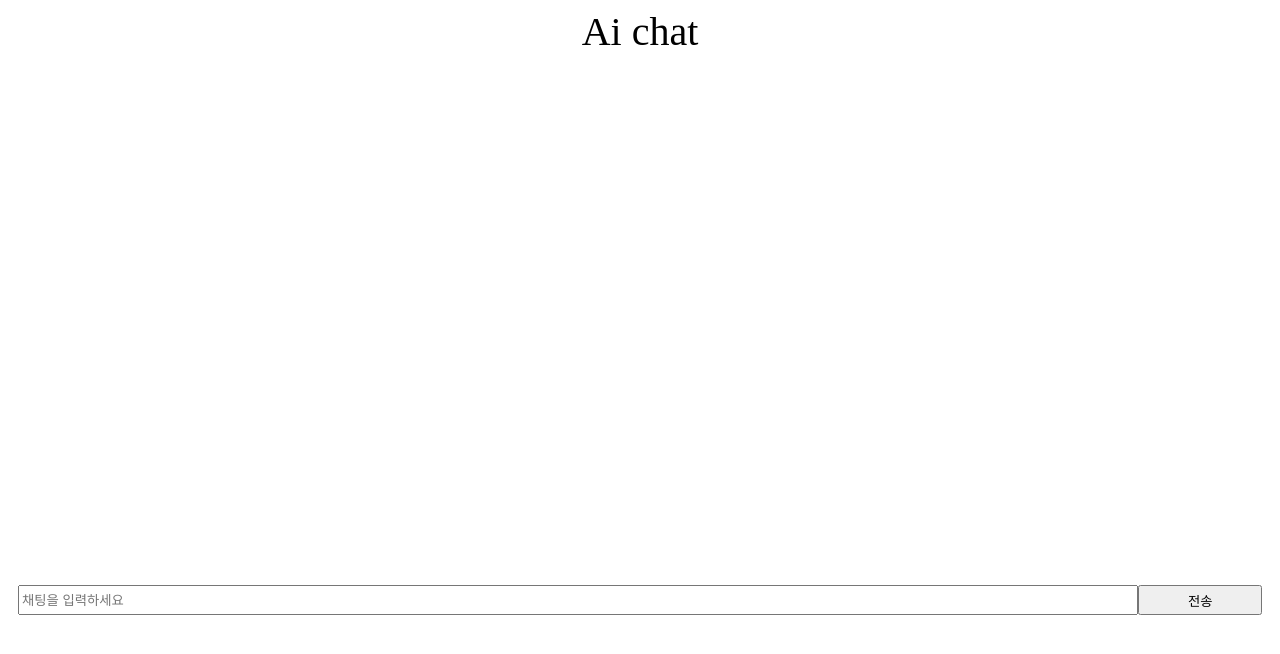
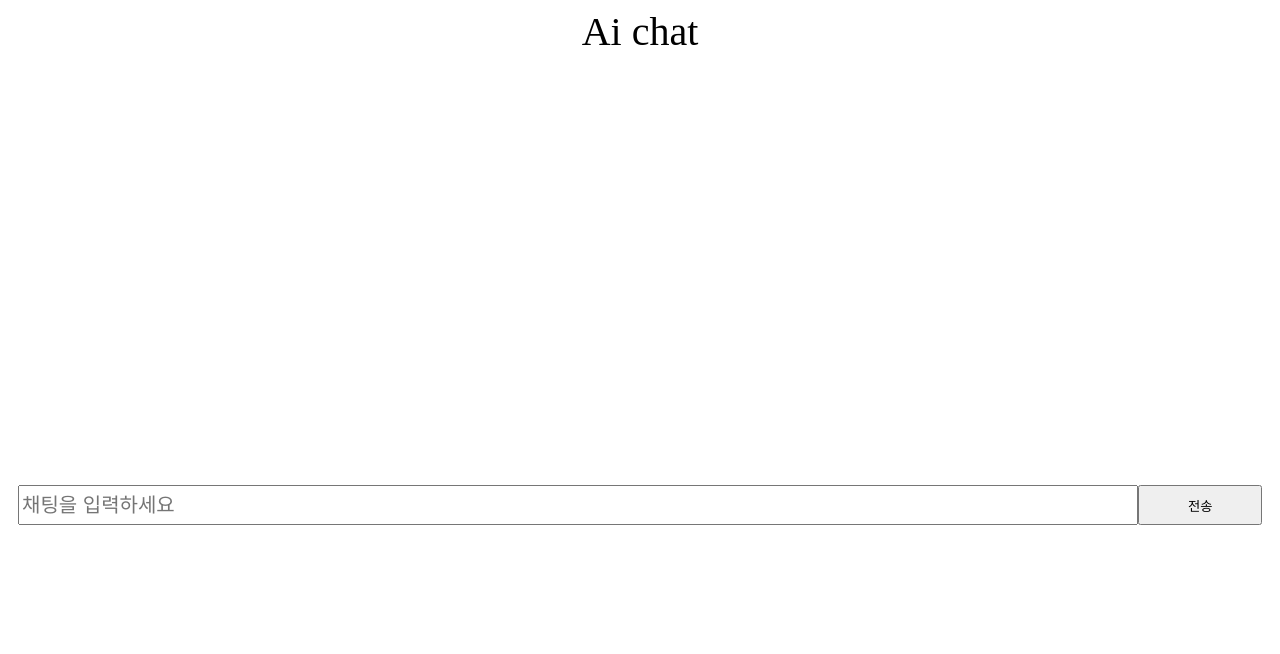
Before and after one commit to Leewonchan14/ChatBot, a website: page index.html in a window 1280 px wide. Drawn offline with Linux system fonts and the light colour scheme.

Commit message:
폰트 사이즈, 창 크기 수정

```diff
--- a/index.html
+++ b/index.html
@@ -15,11 +15,11 @@
       }
       .content_box {
         width: auto;
-        height: 500px;
+        height: 400px;
         overflow-y: scroll;
         padding: 10px;
       }
-      .line {display: flex;}
+      .line {display: flex; font-size: 20px;}
       .chat {
         background-color: rgb(249, 241, 199);
         max-width: 600px; word-wrap: break-word;
@@ -29,9 +29,10 @@
       .InputBox{
         display: flex;
         margin: 10px;
-        height: 30px;
+        height: 40px;
       }
       #input{
+        font-size: 20px;
         width: 90%;
       }
       #send{
```
